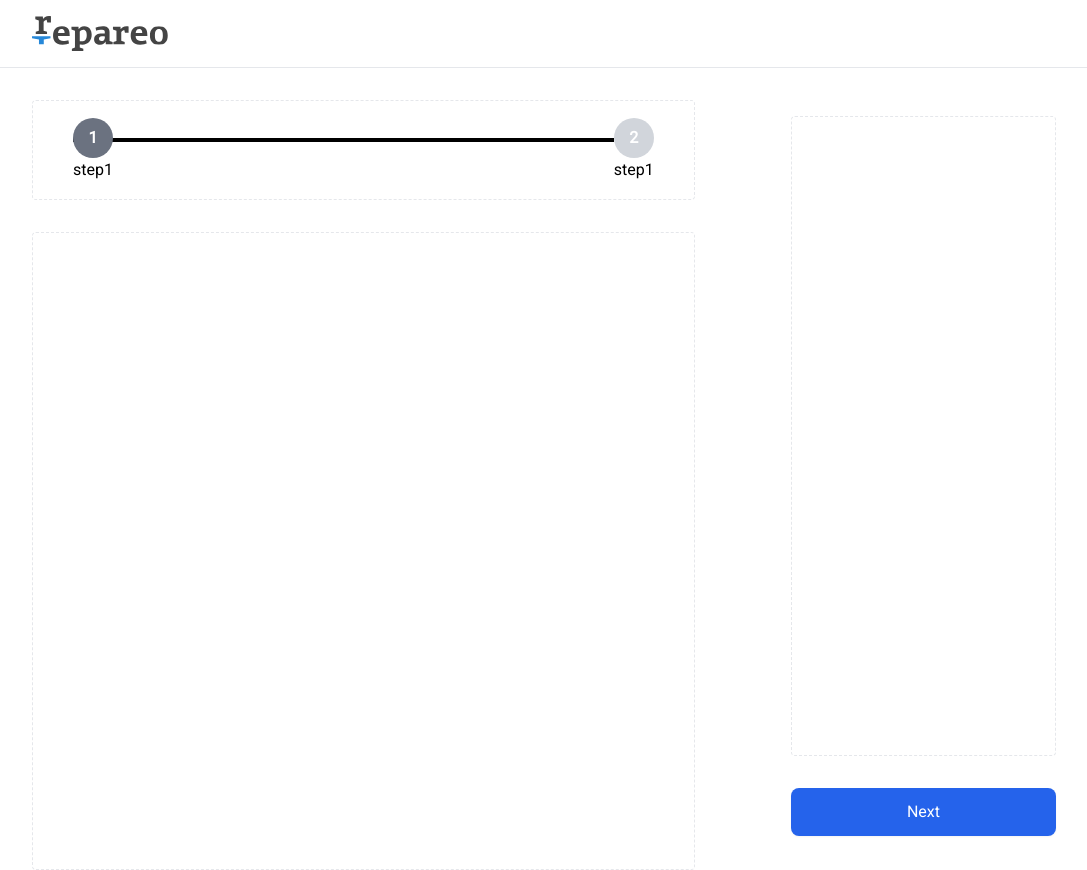
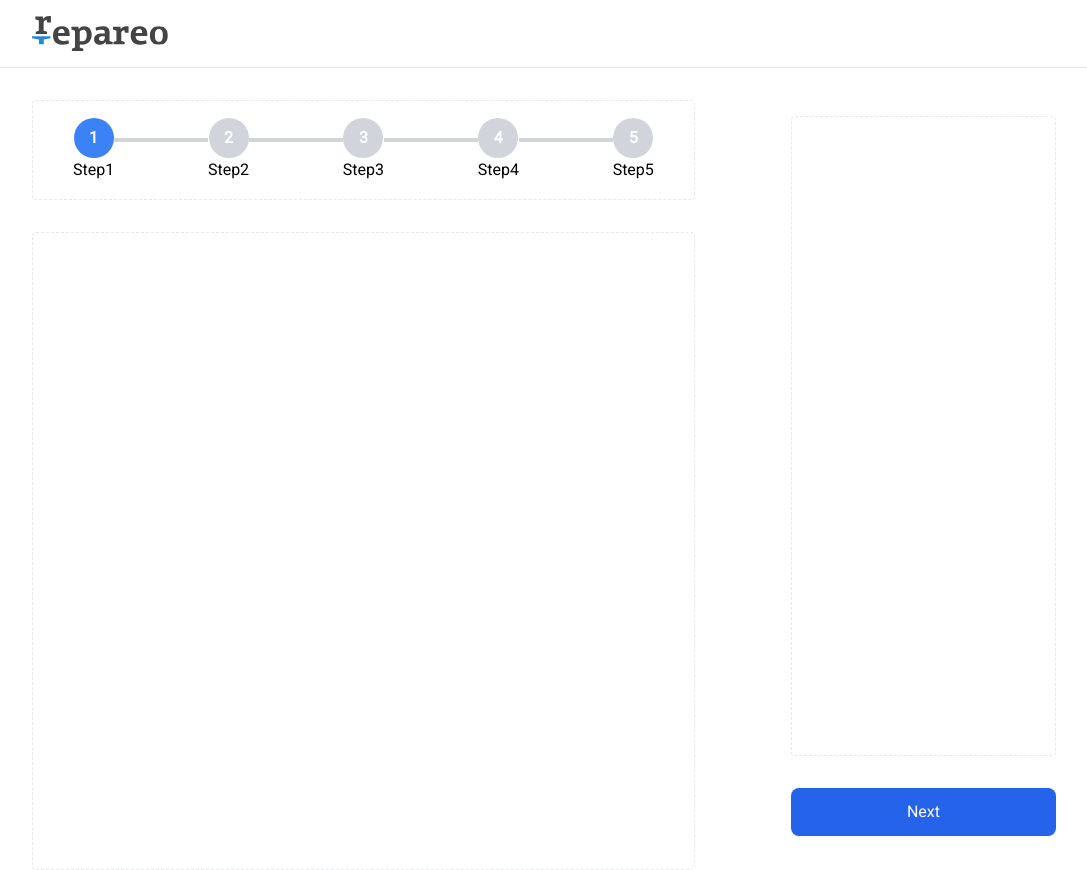
Before and after one commit to talhadar2011/Repareo-App, a Next.js app: page / in a window 1280 px wide. Shown: the whole page, without its empty margins (96-1183 px from the left). Built offline with nearby package versions, Linux system fonts and the light colour scheme.

Commit message:
Button Removal on step completed Implemented

```diff
--- a/components/stepper/stepper.tsx
+++ b/components/stepper/stepper.tsx
@@ -16,24 +16,22 @@ export default function Stepper({Step}:StepperProps) {
 				"h-[100px] border border-dashed border-gray-200 rounded flex justify-center items-center "
 			}
 		>
+
 			<div className="flex w-full mx-10">
-				<div className="flex flex-col items-center justify-center absolute">
-					<div className="bg-gray-500 p-2 w-10 h-10 rounded-full flex items-center justify-center font-extrabold text-white">
-					1
+				{steps.map((st,index)=>(
+
+				<>
+				<div className={`flex flex-col items-center justify-center `}>
+					<div className={`${index<=Step?"bg-blue-500":"bg-gray-300"} p-2 w-10 h-10 rounded-full flex items-center justify-center font-extrabold text-white`}>
+					{index+1}
 					</div>
-					<div>step1</div>
+					<div>{st.title}</div>
 				</div>
+				{(index+1===steps.length)?<></>:<div className={`flex-1 h-1 w-10  top-5 relative -z-10 ${index<Step?"bg-blue-500":"bg-gray-300"}`}></div>
+}
 
-				<div className="flex-1 h-1 w-10 bg-black  top-5 relative -z-10"></div>
-
-				<div className="flex flex-col items-center justify-center absloute">
-					<div className="bg-gray-300 w-10 h-10 rounded-full flex items-center justify-center font-extrabold text-white">
-					2
-					</div>
-					<div>step1</div>
-				</div>
-
-
+				</>
+			))}
 
     </div>
 
--- a/hooks/useStepper.ts
+++ b/hooks/useStepper.ts
@@ -4,7 +4,7 @@ export default function useStepper() {
 	const [currentStep, setCurrentStep] = useState<number>(0);
 	function handleNextStep() {
 		console.log(steps.length)
-		if(steps.length>currentStep){
+		if(currentStep<steps.length-1){
 			setCurrentStep((prev) => {
 			return prev + 1;
 		});
--- a/pages/index.tsx
+++ b/pages/index.tsx
@@ -4,10 +4,12 @@ import Header from "../components/repareo/header";
 import MainWrapper from "../components/repareo/mainWrapper";
 import StepperWrapper from "../components/repareo/stepperWrapper";
 import Stepper from "../components/stepper/stepper";
+import { steps } from "../components/stepper/steps";
 import useStepper from "../hooks/useStepper";
 
 export default function Home() {
 	const { currentStep, handleNextStep } = useStepper();
+	console.log(currentStep,steps.length,"COM")
 	return (
 		<>
 			<Header />
@@ -16,9 +18,13 @@ export default function Home() {
 					{/*TODO: Make sure the Stepper handles clicks on the button*/}
 					<Stepper Step={currentStep}/>
 				</StepperWrapper>
-				<ButtonWrapper>
+				{
+					currentStep+1!==steps.length&&
+					<ButtonWrapper>
 					<Button onClick={handleNextStep}>Next</Button>
 				</ButtonWrapper>
+				}
+
 			</MainWrapper>
 		</>
 	);
```
